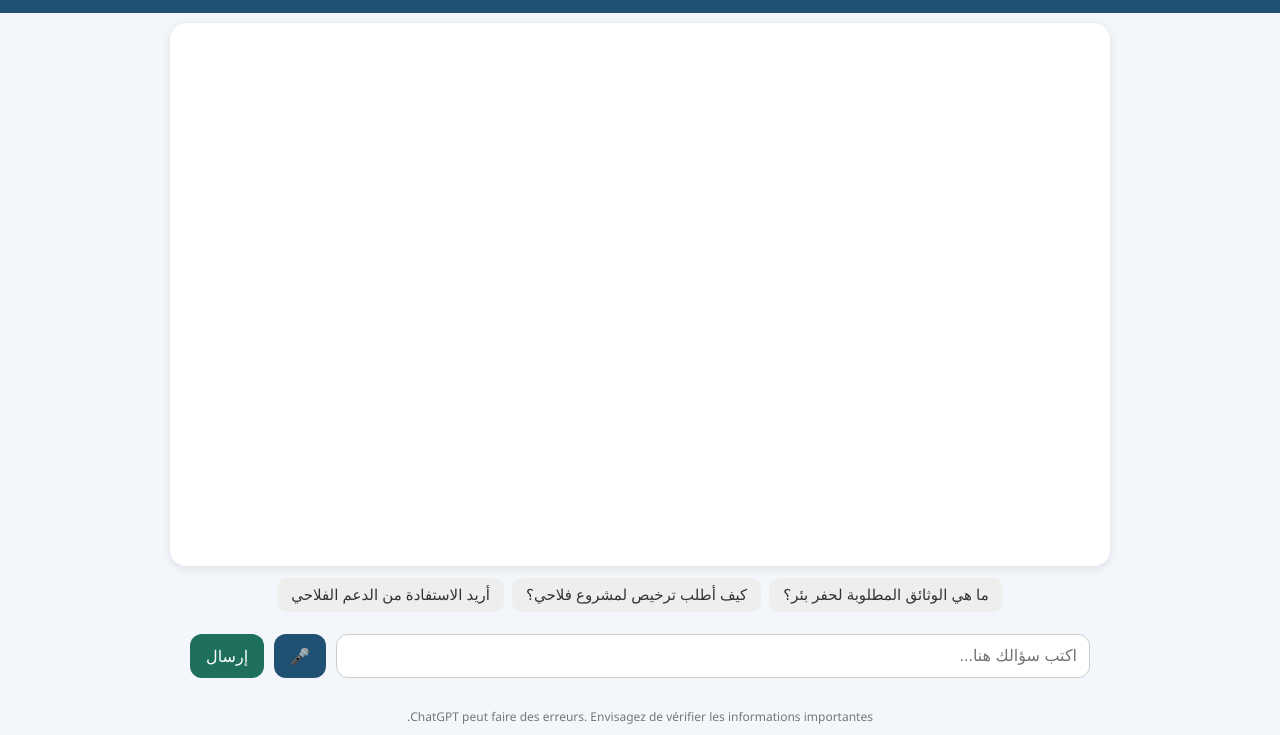
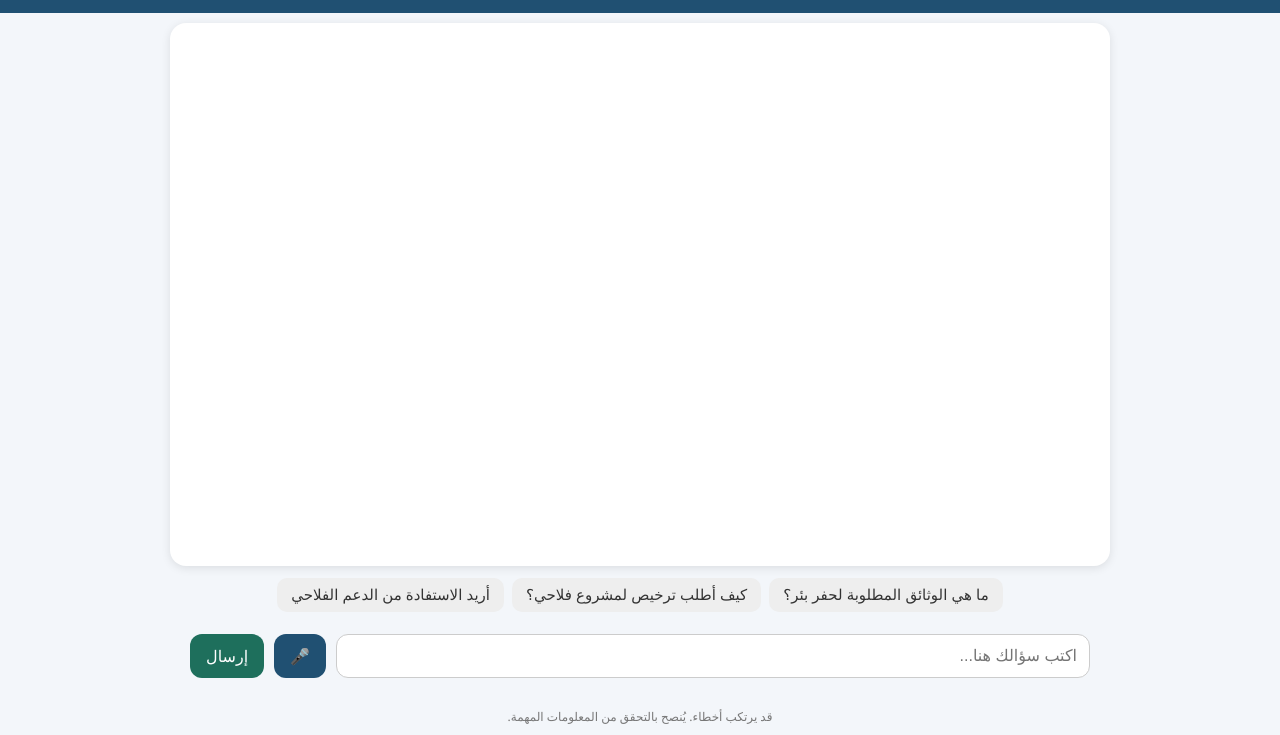
Before and after one commit to khaoula1707/chatbot-agri, a plain HTML site: page static/index.html in a window 1280 px wide. Shown: the part 65-800 px from the top of the page. Drawn offline with Linux system fonts and the light colour scheme.

Commit message:
✅ تعديل الروابط النهائية

```diff
--- a/static/index.html
+++ b/static/index.html
@@ -225,7 +225,7 @@
   </div>
 
   <div class="footer-note">
-    ChatGPT peut faire des erreurs. Envisagez de vérifier les informations importantes.
+    قد يرتكب أخطاء. يُنصح بالتحقق من المعلومات المهمة.
   </div>
 
   <script>
```
